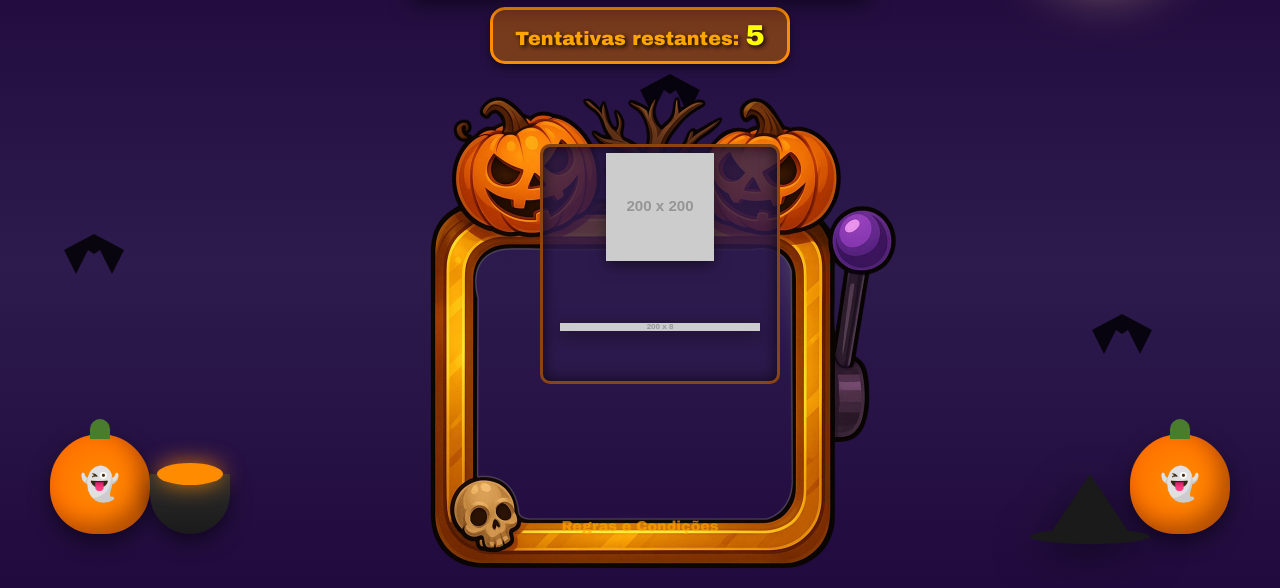
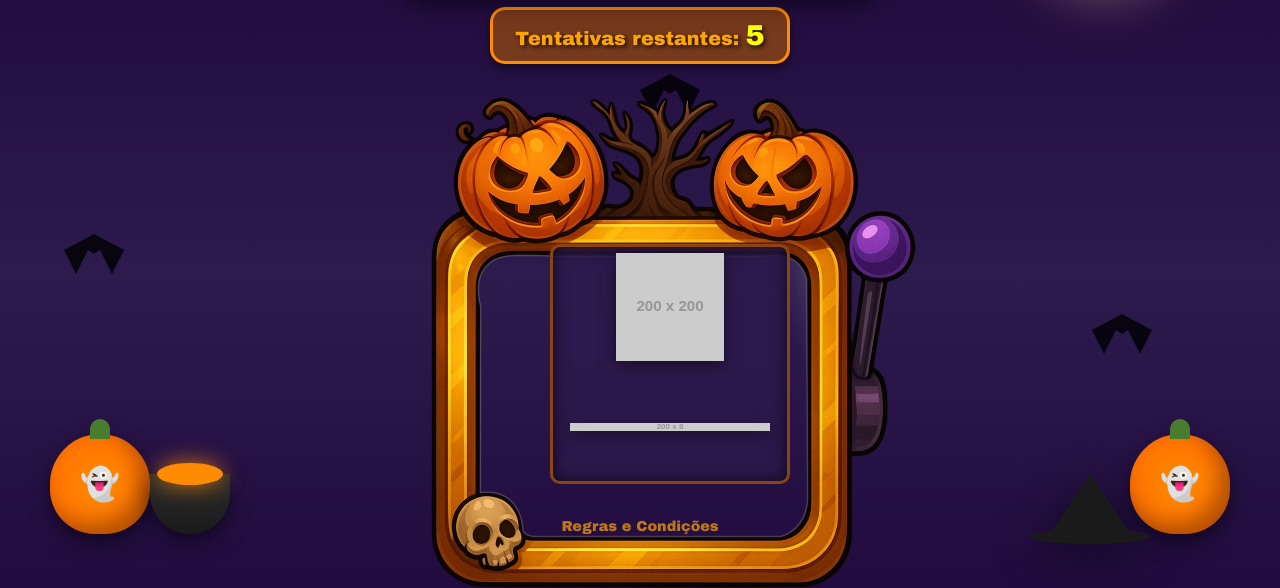
Before and after one commit to mrangeloni/halloween, a plain HTML site: page index.html in a window 1280 px wide. Shown: the part 246-834 px from the top of the page. Drawn offline with Linux system fonts and the light colour scheme; placeholder pictures from the web are drawn by us.

Commit message:
Refactor slot frame styling and dimensions for improved layout and appearance

```diff
--- a/style.css
+++ b/style.css
@@ -208,20 +208,25 @@ body {
 
 .slot-frame {
     background-image: url('assets/slot-frame.png');
-    background-size: 100% 100%;
+    background-size: contain;
     background-repeat: no-repeat;
     background-position: center;
-    padding: 60px;
-    min-width: 500px;
-    min-height: 500px;
+    display: flex;
+    justify-content: center;
+    align-items: center;
+    padding: 40px 0 0 0;
+    min-width: 520px;
+    min-height: 520px;
 }
 
 .reels-container {
     display: flex;
     justify-content: center;
     align-items: center;
+    width: 100%;
+    height: 100%;
     gap: 0;
-    overflow: hidden;
+    overflow: visible;
 }
 
 .reel {
@@ -339,10 +344,11 @@ body {
     right: -40px;
     top: 50%;
     transform: translateY(-50%);
-    width: 20px;
-    height: 100px;
-    background: linear-gradient(90deg, #ff8c00 0%, #ff6600 100%);
-    border-radius: 10px;
+    width: 280px;
+    height: 280px;
+    background: rgba(45, 27, 78, 0.85);
+    border: 3px solid #8b4513;
+    box-shadow: 0 0 30px rgba(0,0,0,0.5);
     box-shadow: 0 4px 10px rgba(0, 0, 0, 0.5);
 }
 
```
